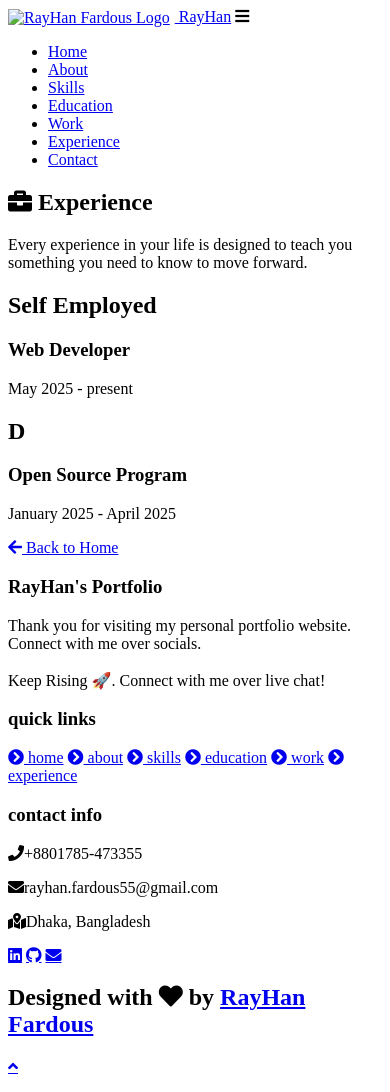
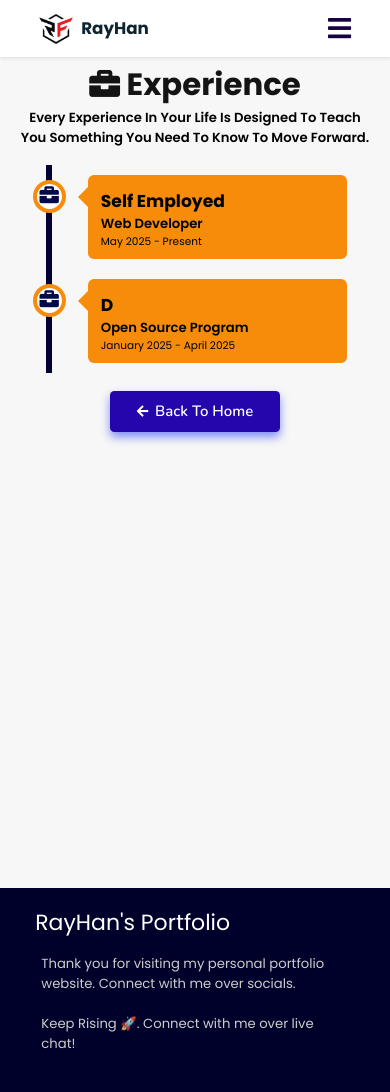
Before and after one commit to rayhan-fardous/Portfolio-Website, a plain HTML site: page experience/index.html in a window 390 px wide. Shown: the top 1092 px of the page. Drawn offline with nearby package versions, Linux system fonts and the light colour scheme.

Commit message:
update experience css

```diff
--- a/experience/index.html
+++ b/experience/index.html
@@ -27,7 +27,7 @@
     <header>
       <a href="#home" class="logo"
         ><img
-          src="./assets/images/RFlogo.png"
+          src="/assets/images/RFlogo.png"
           alt="RayHan Fardous Logo"
           style="height: 30px; vertical-align: middle; margin-right: 5px"
         />
--- a/experience/style.css
+++ b/experience/style.css
@@ -0,0 +1,466 @@
+@import url("https://fonts.googleapis.com/css2?family=Poppins:wght@400;600;700&display=swap");
+@import url('https://fonts.googleapis.com/css2?family=Nunito:ital,wght@0,300;0,400;0,600;0,700;1,300;1,400&display=swap');
+
+*{
+  margin: 0;
+  padding: 0;
+  box-sizing: border-box;
+  text-decoration: none;
+  outline: none; border: none;
+  text-transform:capitalize;
+  transition: all .2s linear;
+}
+html{
+  font-size: 62.5%;
+  overflow-x: hidden;
+  scroll-behavior: smooth;
+}
+body{
+  background: #f7f7f7;
+  font-family: 'Poppins', sans-serif;
+}
+
+*::selection{
+  background: #2b3dda;
+  color: #fff;
+}
+
+html{
+  font-size: 62.5%;
+  overflow-x: hidden;
+}
+html::-webkit-scrollbar{
+  width: .8rem;
+}
+html::-webkit-scrollbar-track{
+  background: rgb(235, 202, 245);
+}
+html::-webkit-scrollbar-thumb{
+  background: #420177;
+}
+
+/* navbar starts */
+header{
+  position: fixed;
+  top: 0; left: 0; right: 0;
+  z-index: 1000;
+  display: flex;
+  align-items: center;
+  justify-content: space-between;
+  padding: 1.7rem 10%;
+  height: 6.5rem;
+  background-color: #fff;
+  box-shadow: 0 1px 4px rgba(146,161,176,.3);
+}
+section{
+  min-height: 100vh;
+  padding: 2rem 9%;
+}
+.heading{
+  font-size: 3.5rem;
+  color: rgb(20, 20, 20);
+  font-weight: 800;
+  text-align: center;
+}
+.heading span{
+  color: rgb(115, 3, 167);
+}
+header .logo{
+  font-size: 1.9rem;
+  font-weight: 800;
+  text-decoration: none;
+  color: #0E2431;
+}
+header .logo i {
+  font-size: 2.2rem;
+}
+header .logo:hover {
+  color: #fc8c05;
+}
+header .navbar ul{
+  list-style: none;
+  display: flex;
+  justify-content: center;
+  align-items: center;
+}
+header .navbar li{
+  margin-left: 2.5rem;
+}
+header .navbar ul li a{
+  font-size: 1.57rem;
+  color: #0E2431;
+  font-weight: 600;
+  text-decoration: none;
+  letter-spacing: 0.04rem;
+}
+header .navbar ul li a.active,
+header .navbar ul li a:hover{
+  color: #011aff;
+  border-bottom: .2rem solid #011aff;
+  padding: .5rem 0;
+}
+/* navbar ends */
+
+/* hamburger icon starts*/
+#menu{
+  font-size: 3rem;
+  cursor: pointer;
+  color: rgb(24, 2, 63);
+  display: none;
+}
+@media(max-width:768px){
+  #menu{
+      display: block;
+  }
+  header .navbar{
+    position: fixed;
+    top: 6.5rem; right: -120%;
+    width: 75%;
+    height: 100%;
+    text-align: left;
+    align-items: flex-start;
+    background-color: #0e0f31;
+  }
+  header .navbar ul{
+    flex-flow: column;
+    padding: 1rem;
+  }
+  header .navbar ul li{
+    text-align: center;
+    width: 100%;
+    margin: 1rem 0;
+    border-radius: .5rem;
+    width: 26rem;
+  }
+  header .navbar ul li a{
+    display: block;
+    padding: 1rem;
+    text-align: left;
+    color: #fff;
+    font-size: 2rem;
+  }
+  header .navbar ul li a.active,
+  header .navbar ul li a:hover{
+    padding: 1rem;
+    color: #fff;
+    border-radius: .5rem;
+    border-bottom: .5rem solid #011aff;
+  }
+  .fa-times{
+    transform: rotate(180deg);
+  }
+  header .navbar.nav-toggle{
+    right: 0;
+  }
+}
+/* hamburger icon ends */
+
+/* experience section starts */
+.experience {
+  margin-top: 5rem;
+}
+.experience .quote {
+  text-align: center;
+  font-size: 1.5rem;
+  font-weight: 600;
+}
+.experience .timeline {
+  position: relative;
+  max-width: 1200px;
+  margin: 2rem auto;
+}
+.experience .timeline::after {
+  content: '';
+  position: absolute;
+  width: 6px;
+  background: #020133;
+  top: 0;
+  bottom: 0;
+  left: 50%;
+  margin-left: -3px;
+  z-index: -2;
+}
+.experience .container {
+  padding: 10px 40px;
+  position: relative;
+  background-color: inherit;
+  width: 50%;
+}
+/*circles on timeline*/
+.experience .container::after {
+  content: "\f0b1";
+  position: absolute;
+  width: 25px;
+  height: 25px;
+  right: -17px;
+  background-color: rgb(255, 255, 255);
+  border: 4px solid #f68c09;
+  top: 15px;
+  border-radius: 50%;
+  z-index: 100;
+  font-size: 1.89rem;
+  text-align: center;
+  font-weight: 600;
+  color:#02094b;
+  font-family: 'Font Awesome\ 5 Free';
+}
+.experience .left {
+  left: 0;
+}
+.experience .right {
+  left: 50%;
+}
+/* arrows pointing right */
+.experience .left::before {
+  content: " ";
+  height: 0;
+  position: absolute;
+  top: 22px;
+  width: 0;
+  z-index: 1;
+  right: 30px;
+  border: medium solid #f68c09;
+  border-width: 10px 0 10px 10px;
+  border-color: transparent transparent transparent #f68c09;
+}
+/* arrows pointing left  */
+.experience .right::before {
+  content: " ";
+  height: 0;
+  position: absolute;
+  top: 22px;
+  width: 0;
+  z-index: 1;
+  left: 30px;
+  border: medium solid #f68c09;
+  border-width: 10px 10px 10px 0;
+  border-color: transparent #f68c09 transparent transparent;
+}
+.experience .right::after {
+  left: -16px;
+}
+.experience .content {
+  background-color: #f68c09;
+  position: relative;
+  border-radius: 6px;
+}
+.experience .content .tag{
+  font-size: 1.3rem;
+  padding-top: 1.5rem;
+  padding-left: 1.5rem;
+}
+.experience .content .desc{
+  margin-left: 1.5rem;
+  padding-bottom: 1rem;
+}
+.experience .content .desc h3{
+  font-size: 1.5rem;
+  font-weight: 600;
+}
+.experience .content .desc p{
+  font-size: 1.2rem;
+}
+/* view all button */
+.morebtn{
+  display: flex;
+  justify-content: center;
+  margin-bottom: 2rem;
+}
+.morebtn .btn {
+  position: relative;
+  line-height: 0;
+  padding: 1.6rem 3rem;
+  border-radius: .5em;
+  transition: 0.5s;
+  color: #fff;
+  background: #2506ad;
+  box-shadow: 0px 5px 10px rgba(48, 68, 247, .6);
+  text-align: center;
+}
+.morebtn .btn span {
+  font-weight: 600;
+  font-size: 1.7rem;
+  font-family: 'Nunito', sans-serif;
+}
+.morebtn .btn i {
+  margin-right: 0.5rem;
+  font-size: 1.5rem;
+  transition: 0.3s;
+}
+.morebtn .btn:hover{
+  background: #1a047e;
+}
+.morebtn .btn:hover i {
+  transform: translateX(-8px);
+}
+
+/* Media queries - Responsive timeline on screens less than 600px wide */
+@media screen and (max-width: 600px) {
+  .experience .timeline::after {
+  left: 31px;
+  }
+  .experience .container {
+  width: 100%;
+  padding-left: 70px;
+  padding-right: 25px;
+  }
+  .experience .container::before {
+  left: 60px;
+  border: medium solid #f68c09;
+  border-width: 10px 10px 10px 0;
+  border-color: transparent #f68c09 transparent transparent;
+  }
+  .experience .left::after {
+    left: 15px;
+  }
+  .experience .right::after {
+    left: 15px;
+  }
+  .experience .right {
+  left: 0%;
+  }
+  .experience .container::after {
+    font-size: 2.2rem;;
+  }
+}
+/* experience media queries ends */
+/* experience section ends */
+
+
+/* footer section starts */
+.footer{
+  min-height: auto;
+  padding-top: 0;
+  background: rgb(0, 1, 43);
+}
+.footer .box-container{
+  display: flex;
+  justify-content: center;
+  flex-wrap: wrap;
+}
+.footer .box-container .box{
+  flex: 1 1 25rem;
+  margin: 2rem;
+}
+.footer .box-container .box h3{
+  font-size: 2.5rem;
+  color: #fff;
+  padding-bottom: 1rem;
+  font-weight: normal;
+}
+.footer .box-container .box p{
+  font-size: 1.5rem;
+  color: #ccc;
+  padding: .7rem 0;
+  text-transform: none;
+}
+.footer .box-container .box p i{
+  padding-right: 1rem;
+  color: #ffae00;
+}
+.footer .box-container .box a{
+  font-size: 1.5rem;
+  color: rgb(238, 238, 238);
+  padding: .3rem 0;
+  display: block;
+}
+.footer .box-container .box a:hover{
+  color: #ffae00;
+}
+.footer .box-container .box .share{
+  display: flex;
+  flex-wrap: wrap;
+  padding: 1rem 0;
+}
+.footer .box-container .box .share a{
+  height: 4rem;
+  width: 4rem;
+  padding: 1rem;
+  text-align: center;
+  border-radius: 5rem;
+  font-size: 1.7rem;
+  margin-right: 1rem;
+  transition: .2s;
+  background: rgb(230, 230, 230);
+  color: #02094b;
+  border: none;
+}
+.footer .box-container .box .share a:hover{
+  background: transparent;
+  transform: scale(0.98);
+  border: .1rem solid rgb(180, 178, 178);
+  color: #ffae00;
+}
+.footer .credit{
+  padding: 1rem 0 0 0;
+  text-align: center;
+  font-size: 1.5rem;
+  font-family: 'Nunito',sans-serif;
+  font-weight: 600;
+  color: #fff;
+  border-top: .1rem solid #fff3;
+}
+.footer .credit a{
+  color: #ffae00;
+}
+.footer .fa{
+    color: #E90606;
+    margin: 0 .3rem;
+    font-size: 1.5rem;
+    animation: pound .35s infinite alternate;
+}
+@-webkit-keyframes pound{
+  to{
+    transform: scale(1.1);
+  }
+}
+@keyframes pound{
+  to{
+    transform: scale(1.1);
+}
+}
+@media(max-width:450px){
+  .footer .box-container .box{
+    margin: 2rem;
+  }
+  .footer .box-container .box p{
+    padding: 0.7rem;
+  }
+  .footer .box-container .box .share a{
+    padding: 1.1rem;
+  }
+}
+/* footer section ends */
+
+/* common media queries starts*/
+@media(max-width:450px){
+  html{
+    font-size: 55%;
+  }
+  body{
+    padding-right: 0;
+  }
+  section{
+    padding: 2rem;
+  }
+}
+/* common media queries ends*/
+
+
+/* scroll top starts */
+#scroll-top{
+  position: fixed;
+  top: -140%;
+  right: 2rem;
+  padding: 1rem 1.5rem;
+  font-size: 2rem;
+  background: #ffae00;
+  color: rgb(13, 0, 44);
+  border-radius: 5rem;
+  transition: 1s linear;
+  z-index: 1000;
+}
+#scroll-top.active{
+  top: calc(100% - 12rem);
+}
+/* scroll top ends */
```
